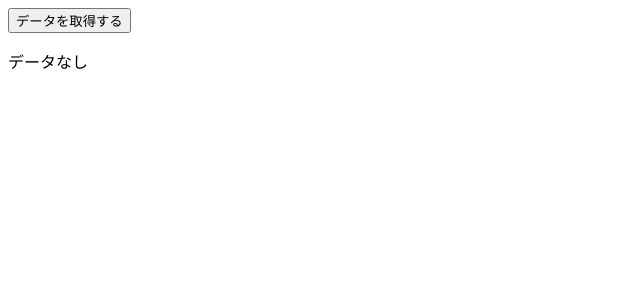
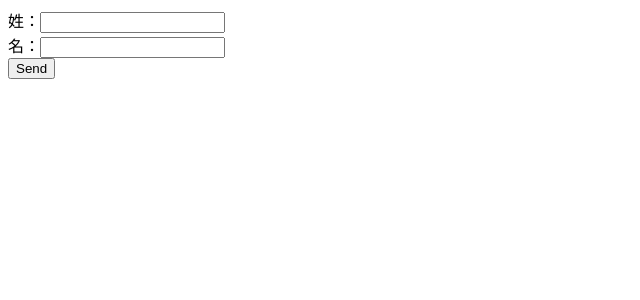
Before and after one commit to TKFM21/react-exercise, a React (Create React App) app: page / in a window 1280 px wide. Shown: the top 300 px of the page, without its empty margins (0-640 px from the left). Built offline with nearby package versions, Linux system fonts and the light colour scheme.

Commit message:
form component

```diff
--- a/src/components/App.js
+++ b/src/components/App.js
@@ -1,63 +1,14 @@
 import React from 'react';
 import './App.css';
-
-const API_URL = 'https://opentdb.com/api.php?amount=10';
+import Form from './Form/Form';
 
 class App extends React.Component {
-  constructor(props) {
-    super(props);
-    this.state = {
-      loading: false,
-      data: null
-    };
-  }
-
-  async requestData() {
-    this.setState({loading: true});
-    let fetchData;
-    try {
-      const response = await fetch(API_URL);
-      const data = await response.json();
-      fetchData = data.results;
-    } catch (error) {
-      fetchData = null;
-    }
-
-    this.setState({
-      loading: false,
-      data: fetchData
-    });
-  }
-
   render() {
     return (
       <div>
-        { this.renderRequestButton() }
-        { this.renderData() }
+        <Form/>
       </div>
     );
-  }
-
-  renderData() {
-    if (this.state.loading) {
-      return <p>データ取得中。。。</p>;
-    }
-    if (!this.state.data && !this.state.loading) {
-      return <p>データなし</p>;
-    }
-
-    const quizList = this.state.data.map( (quiz, index) => {
-      const quizKey = index + 1;
-      return <li key={quizKey}>Q{quizKey}. {quiz.question}</li>;
-    });
-    return <ul>{ quizList }</ul>;
-  }
-
-  renderRequestButton() {
-    if (this.state.loading) {
-      return <button disabled>データ取得中。。。</button>;
-    }
-    return <button onClick={ () => this.requestData() }>データを取得する</button>;
   }
 }
 
--- /dev/null
+++ b/src/components/Form/Form.jsx
@@ -0,0 +1,58 @@
+import React from 'react';
+
+class Form extends React.Component {
+    constructor(props) {
+        super(props);
+        this.state = {
+            lastName: '',
+            firstName: ''
+        };
+
+        this.handleChange = this.handleChange.bind(this);
+        this.handleSubmit = this.handleSubmit.bind(this);
+    }
+
+    handleChange(event) {
+        const field = event.target.name;
+        const value = event.target.value;
+        this.setState({
+            [field]: value
+        });
+    }
+
+    handleSubmit(event) {
+        event.preventDefault();
+        const fullName = `${this.state.lastName} ${this.state.firstName}`;
+        window.alert(`氏名：${fullName}`);
+    }
+
+    render() {
+        return (
+            <form onSubmit={this.handleSubmit}>
+                <label>
+                    姓：
+                    <input
+                        type="text"
+                        name="lastName"
+                        value={this.state.lastName}
+                        onChange={this.handleChange}
+                    />
+                </label>
+                <br/>
+                <label>
+                    名：
+                    <input
+                        type="text"
+                        name="firstName"
+                        value={this.state.firstName}
+                        onChange={this.handleChange}
+                    />
+                </label>
+                <br/>
+                <input type="submit" value="Send"/>
+            </form>
+        );
+    }
+}
+
+export default Form;
```
